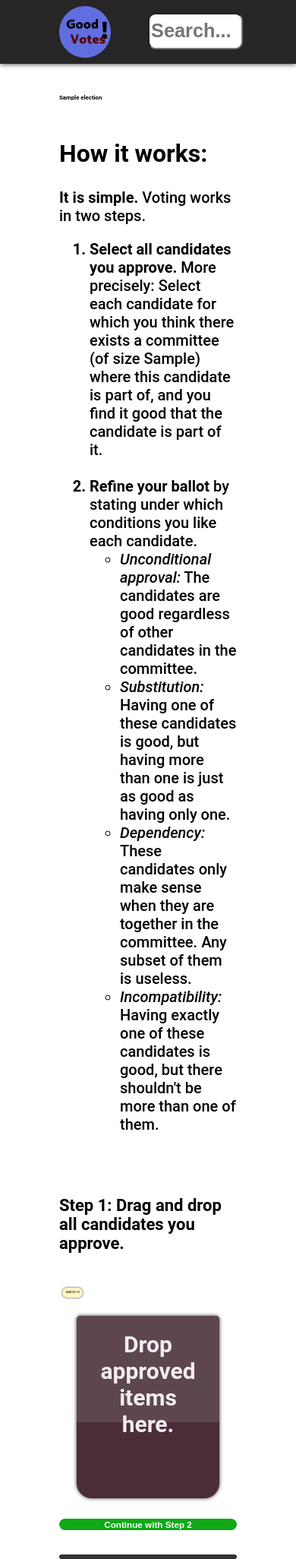
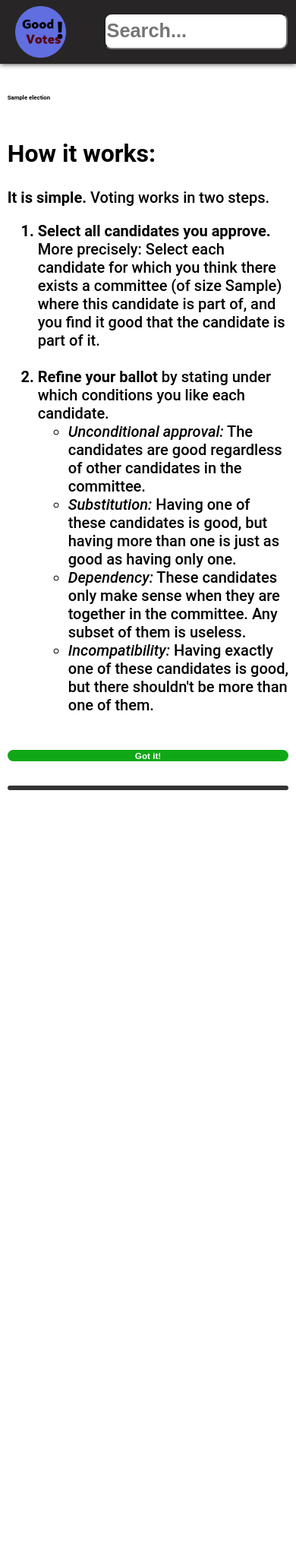
Before and after one commit to claussmann/GoodVoteX, a Flask app: template Application/Server/templates/vote.html in a window 390 px wide. Shown: the whole page at 76% size. After the commit the page ends 1040 px from the top, so only its background shows below. Run offline with Flask 3, Linux system fonts and the light colour scheme; the template is opened without the code that fills it: most values are stand-ins (such as "Sample title", 1, 10 or a date in 2020).

Commit message:
ADD: Mobile phone support

```diff
--- a/Application/Server/static/style.css
+++ b/Application/Server/static/style.css
@@ -343,6 +343,7 @@ datalist {
   box-shadow: 0px 0px 7px #2b2a2a;
 }
 
+@media only screen and (orientation: landscape) {
   .title-bar img {
     position: absolute;
     left: 20vw;
@@ -356,6 +357,24 @@ datalist {
     position: absolute;
     right: 20vw;
     top: 0;
+  }
+}
+
+@media only screen and (orientation: portrait) {
+  .title-bar img {
+    position: absolute;
+    left: 5vw;
+    top: 1vh;
+    height: 8vh;
+  }
+
+  .search {
+    width: 60%;
+    font-size: 4vh;
+    position: absolute;
+    right: 5vw;
+    top: 0;
+  }
 }
 
 .navi {
@@ -422,11 +441,22 @@ datalist {
   text-align: center;
 }
 
+@media only screen and (orientation: landscape) {
   .content {
     width: 60vw;
     margin-left: 20vw;
     margin-right: 20vw;
   }
+}
+
+@media only screen and (orientation: portrait) {
+  .content {
+    width: 95vw;
+    margin-left: 2.5vw;
+    margin-right: 2.5vw;
+  }
+}
+
 
 .createcard {
   width: 100%;
@@ -565,8 +595,8 @@ datalist {
   padding-left: 0.5vw;
   padding-right: 0.5vw;
   padding-top: 1.0vw;
-  width: 6vw;
-  height: 2.5vw;
+  width: 10vw;
+  height: 3vw;
   border-top-left-radius: 2vw;
   border-bottom-left-radius: 2vw;
   border-top-right-radius: 2vw;
@@ -574,8 +604,20 @@ datalist {
   overflow: hidden;
   box-shadow: 0px 0px 3px #333333;
   text-align: center;
-  font-size: 0.9vw;
+  font-size: 1.6vw;
+  font-weight: 600;
   float: left;
+  z-index: 10;
+}
+
+@media only screen and (orientation: portrait) {
+  .is-candidate {
+    width: 14vw;
+    height: 5vw;
+    font-size: 2vw;
+    margin-top: 3vw;
+    margin-bottom: 3vw;
+  }
 }
 
 .bin {
--- a/Application/Server/templates/vote.html
+++ b/Application/Server/templates/vote.html
@@ -12,6 +12,7 @@
           </p>
         {% else %}
 
+        <div id="step0">
           <h2>How it works:</h2>
           <p>
             <b>It is simple.</b>
@@ -31,11 +32,13 @@
             </ol>
           </p>
           <div class="sep"></div>
+          <button class="votebutton" onclick="finishExplain()">Got it!</button>
           <div class="sep"></div>
+        </div>
 
         <!-- Step 1 -->
+        <div id="step1" style="display: none;">
           <h3>Step 1: Drag and drop all candidates you approve.</h3>
-        <div id="step1">
           <div class="sep"></div>
           <div>
             {% for candidate in election.candidates %}
@@ -47,7 +50,7 @@
 
           <div class="sep"></div>
 
-          <div class="bin" style="width: 80%; margin-left: 10%; margin-right: 10%;">
+          <div class="bin" style="width: 90%; margin-left: 5%; margin-right: 5%;">
             <div id="bin-init" class="bin-dropzone" ondragover="onDragOver(event);" ondrop="onDrop(event);">
               Drop approved items here.
             </div>
@@ -77,7 +80,7 @@
 
           <div style="position: relative;">
             <!-- Bin 1 -->
-            <div class="bin" style="width: 26%; margin-left: 3%; margin-right: 3%;">
+            <div class="bin" style="width: 27%; margin-left: 3%; margin-right: 3%;">
               <div id="bin1" class="bin-dropzone" ondragover="onDragOver(event);" ondrop="onDrop(event);">
                 Drop here.
               </div>
@@ -93,7 +96,7 @@
             </div>
 
             <!-- Bin 2 -->
-            <div class="bin" style="width: 26%; margin-left: 3%; margin-right: 3%;">
+            <div class="bin" style="width: 27%; margin-left: 3%; margin-right: 3%;">
               <div id="bin2" class="bin-dropzone" ondragover="onDragOver(event);" ondrop="onDrop(event);">
                 Drop here.
               </div>
@@ -109,7 +112,7 @@
             </div>
 
             <!-- Bin 3 -->
-            <div class="bin" style="width: 26%; margin-left: 3%; margin-right: 3%;">
+            <div class="bin" style="width: 27%; margin-left: 3%; margin-right: 3%;">
               <div id="bin3" class="bin-dropzone" ondragover="onDragOver(event);" ondrop="onDrop(event);">
                 Drop here.
               </div>
@@ -153,8 +156,9 @@
     var sets = {"bin-init" : []};
     var bounds = {};
     bins.forEach ((id) => {sets[id] = []});
-    var tmp = Array.prototype.slice.call(document.getElementsByClassName('is-alternative'))
-    var items = tmp.map(function(e) {return e.id;});
+    var tmp = Array.prototype.slice.call(document.getElementsByClassName('is-candidate'))
+    var candidates = tmp.map(function(e) {return e.id;});
+
 
     function sendBallot(){
       computeBounds()
@@ -214,6 +218,11 @@
       });
     }
 
+    function finishExplain(){
+      $("#step0").slideToggle();
+      $("#step1").slideToggle();
+    }
+
 
     /*
         Drag and Drop Listeners
@@ -228,17 +237,64 @@
     }
 
     function onDrop(event){
+        event.preventDefault();
         var cid = event.dataTransfer.getData('text'); //Get the id of dropped element
         var candidate = document.getElementById(cid);
-        // candidate.style.width = "5vw"
-        // candidate.style.height = "2vw"
-        // candidate.style.fontSize = "0.8vw"
-        // candidate.style.paddingTop = "1vw"
         var bin = event.target;
         var bin_itemzone = document.getElementById(bin.id + "items");
         bin_itemzone.appendChild(candidate);
         removeCandidateFromAllSets(cid)
         sets[bin.id].push(cid);
     }
+
+    /*
+        Touch support for drag & drop
+    */
+
+    var current_dragged_candidate = 0;
+
+    window.onload = function() {
+      for(i=0; i < candidates.length; i++) {
+        var candidate = document.getElementById(candidates[i]);
+
+        candidate.addEventListener('touchmove', function(gesture) {
+          var fingerXY = gesture.targetTouches[0];
+          var posX = fingerXY.pageX;
+          var posY = fingerXY.pageY;
+          if(current_dragged_candidate == 0){
+            current_dragged_candidate = document.elementFromPoint(posX, posY);
+            if(current_dragged_candidate.className != "is-candidate"){
+              current_dragged_candidate = 0;
+              return;
+            }
+            current_dragged_candidate.style.position = "fixed";
+          }
+          current_dragged_candidate.style.left = posX + "px";
+          current_dragged_candidate.style.top = posY + "px";
+        });
+
+        candidate.addEventListener('touchend', function(gesture) {
+          if(current_dragged_candidate == 0){
+              return;
+            }
+          var posX = current_dragged_candidate.style.left.slice(0,-2);
+          var posY = current_dragged_candidate.style.top.slice(0,-2);
+          var binAtPos = document.elementFromPoint(posX, posY);
+
+          current_dragged_candidate.style.removeProperty('position');
+          current_dragged_candidate.style.removeProperty('top');
+          current_dragged_candidate.style.removeProperty('left');
+
+          if(binAtPos.className == "bin-dropzone"){
+            var bin_itemzone = document.getElementById(binAtPos.id + "items");
+            bin_itemzone.appendChild(current_dragged_candidate);
+            removeCandidateFromAllSets(current_dragged_candidate.id)
+            sets[binAtPos.id].push(current_dragged_candidate.id);
+          }
+          current_dragged_candidate = 0;
+        });
+      }
+    }
+
   </script>
 {% endblock %}
```
Lines whose indentation alone changed are shown as unchanged.
